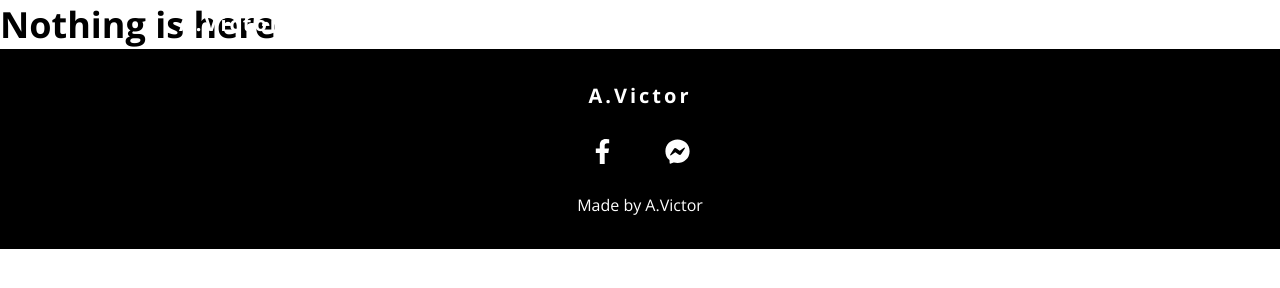
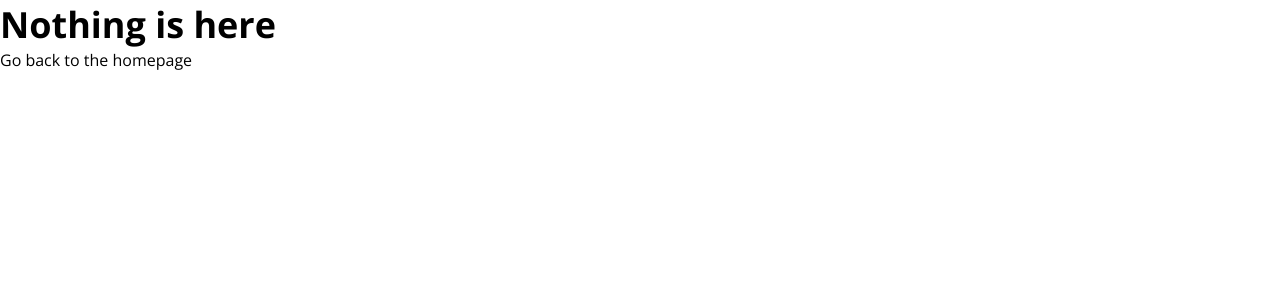
Before and after one commit to victor619/victor-s-blog, a plain HTML site: page about.html in a window 1280 px wide. Drawn offline with nearby package versions, Linux system fonts and the light colour scheme.

Commit message:
FINISHED

```diff
--- a/_section.scss
+++ b/_section.scss
@@ -1,3 +1,4 @@
+
 section{
     background-color: $tertiary-lite;
   padding-bottom:40px;
@@ -58,7 +59,7 @@ section{
 
 }
 
-@media(max-width:400px){
+@media(max-width:700px){
     section{
         .wrap{
             .posts{
@@ -81,6 +82,18 @@ section{
         }
     }
     }}
+
+    @media (min-width:1024px) {
+        section{
+            .wrap{
+                .posts{
+                    &>div{
+                        grid-auto-rows: minmax(150px,250px);
+                    }
+                }
+            }
+        }
+    }
 
     @media (max-width:768px) {
         section{
--- a/about.html
+++ b/about.html
@@ -9,37 +9,14 @@
     <title>MyBlog</title>
 </head>
 <body>
-    <nav>
-        <div class="wrap">
-            <div class="logo"><a href="/index.html"><span>A.</span>Victor</a></div>
-            <div class="links">
-                <ul>
-                    <li><a href="./about.html">About</a></li>
-                    <li><a href="">More Posts</a></li>
-                </ul>
-            </div>
-        </div>
-    </nav>
+
 
     <div class="empty">
         <h1>Nothing is here</h1>
+        <a href="./index.html">Go back to the homepage</a>
+
     </div>
-    <footer>
-        <div class="wrap">
-            <div class="logo"><a href="/index.html"><span>A.</span>Victor</a></div>
-
-            <div class="social">
-                <ul>
-                    <li><a href=""><img src="./facebook-f-brands.svg" alt=""></a></li>
-                    <li><a href=""><img src="./facebook-messenger-brands.svg" alt=""></a></li>
-                </ul>
-            </div>
-
-            <div class="copy"><p>Made by A.Victor</p></div>
-        </div>
-    </footer>
 
 
-<script src="main.js"></script>
 </body>
 </html>
--- a/index.scss
+++ b/index.scss
@@ -43,4 +43,3 @@ img{
 @import "header";
 @import "section";
 @import "footer";
-@import "about";
```
Also changed, not shown: index.html (+1 -1 lines), index.css, 1 other file.
